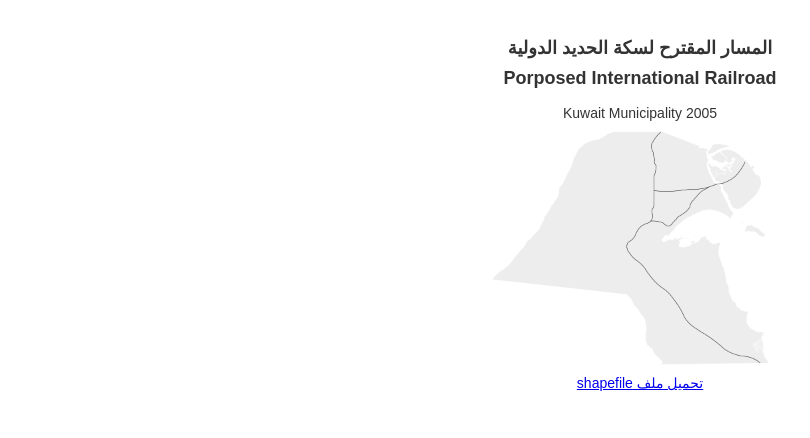
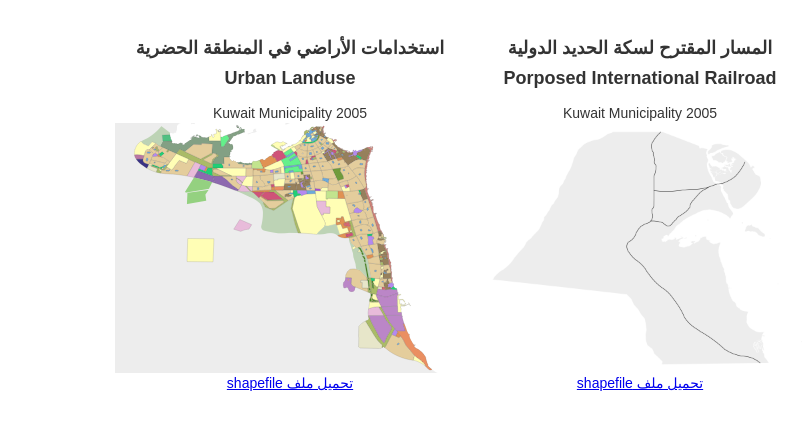
Before and after one commit to Abdullatif88/kuwait-geohub, a plain HTML site: page geohub/gis-maps.html in a window 1280 px wide. Shown: the part 3267-3705 px from the top of the page, 0-810 px from the left. Drawn offline with nearby package versions, Linux system fonts and the light colour scheme; grey boxes are pictures that could not be loaded; a script that the page names is missing.

Commit message:
added a new map

```diff
--- a/geohub/gis-maps.html
+++ b/geohub/gis-maps.html
@@ -168,6 +168,11 @@
                 <h3 class="layer-title">المسار المقترح لسكة الحديد الدولية<br>Porposed International Railroad</h3>
                 <div>Kuwait Municipality 2005</div><img src="../images/international_railroad_2005.png" loading="lazy" alt="">
                 <div><a href="../shapefiles/basemap/international_railroad_2005.zip" download>تحميل ملف shapefile</a></div>
+              </div>
+              <div id="w-node-acf8c658-bd97-71b5-2ea8-2d1ed70de27c-9a5fa509">
+                <h3 class="layer-title">استخدامات الأراضي في المنطقة الحضرية<br>Urban Landuse</h3>
+                <div>Kuwait Municipality 2005</div><img src="../images/urban_landuse_2005.png" loading="lazy" alt="">
+                <div><a href="../shapefiles/basemap/urban_landuse_2005.zip" download>تحميل ملف shapefile</a></div>
               </div>
             </div>
           </div>
```
Also changed, not shown: images/urban_landuse_2005.png (added), 1 other file.
